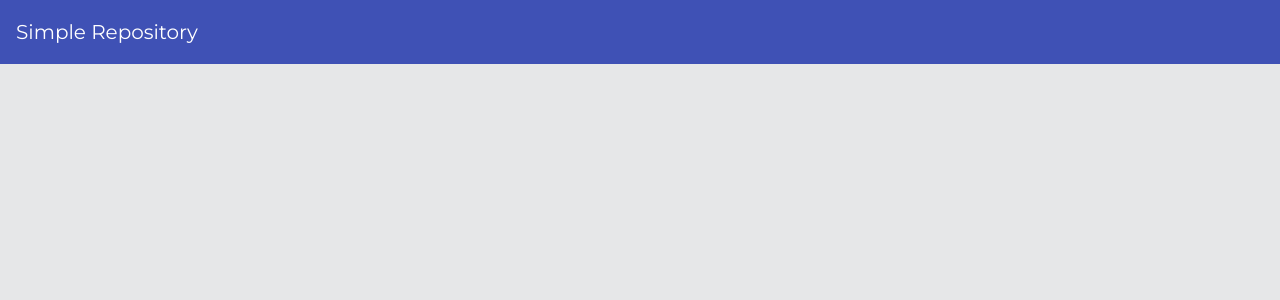
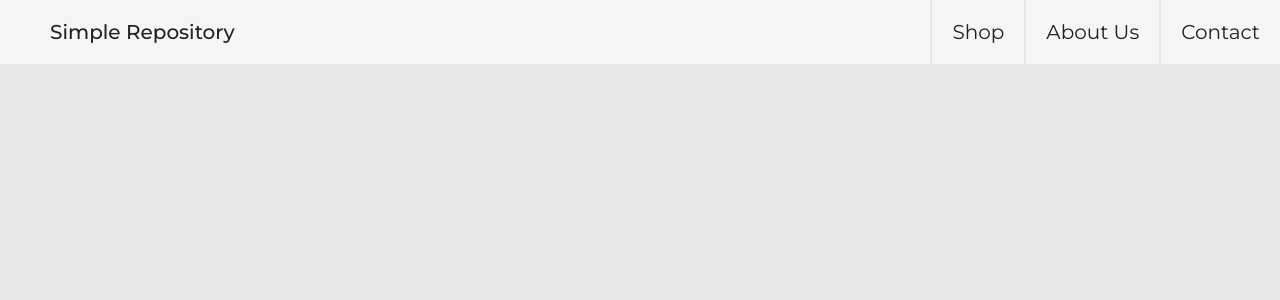
Before and after one commit to Wojciech-Golewski/simple-repo, an Angular app: page /home in a window 1280 px wide. Shown: the top 300 px of the page. Built offline with nearby package versions, Linux system fonts and the light colour scheme.

Commit message:
header styled

```diff
--- a/src/app/core/components/header/header.component.html
+++ b/src/app/core/components/header/header.component.html
@@ -1,8 +1,23 @@
 <div class="content">
-    <mat-toolbar color="primary">
+    <mat-toolbar>
         <mat-toolbar-row>
-            <span>Simple Repository</span>
+            <span id="app-title">Simple Repository</span>
             <span class="spacer"></span>
+            <div class="nav-type-button">
+                <span>
+                    Shop
+                </span>
+            </div>
+            <div class="nav-type-button">
+                <span>
+                    About Us
+                </span>
+            </div>
+            <div class="nav-type-button">
+                <span>
+                    Contact
+                </span>
+            </div>
         </mat-toolbar-row>
     </mat-toolbar>
 </div>
--- a/src/app/core/components/header/header.component.scss
+++ b/src/app/core/components/header/header.component.scss
@@ -0,0 +1,10 @@
+@import '../../../../assets/color-palettes/main-colors.scss';
+
+#app-title {
+    font-weight: 500;
+    margin-left: 50px;
+}
+
+.mat-toolbar-row {
+    padding: 0;
+}
--- a/src/styles.scss
+++ b/src/styles.scss
@@ -27,3 +27,23 @@ body {
 .spacer {
     flex: 1 1 auto;
 }
+
+.nav-type-button {
+    display: flex;
+    align-items: center;
+    height: 100%;
+    padding: 0 20px;
+    border-left: 2px solid $light-medium-grey;
+    transition: .2s ease-out;
+
+    &:hover {
+        background-color: $flag-blue-dark;
+        border-left: 2px solid $flag-blue-dark;
+        transition: .2s ease-in;
+        cursor: pointer;
+
+        span {
+            color: $white;
+        }
+    }
+}
```
